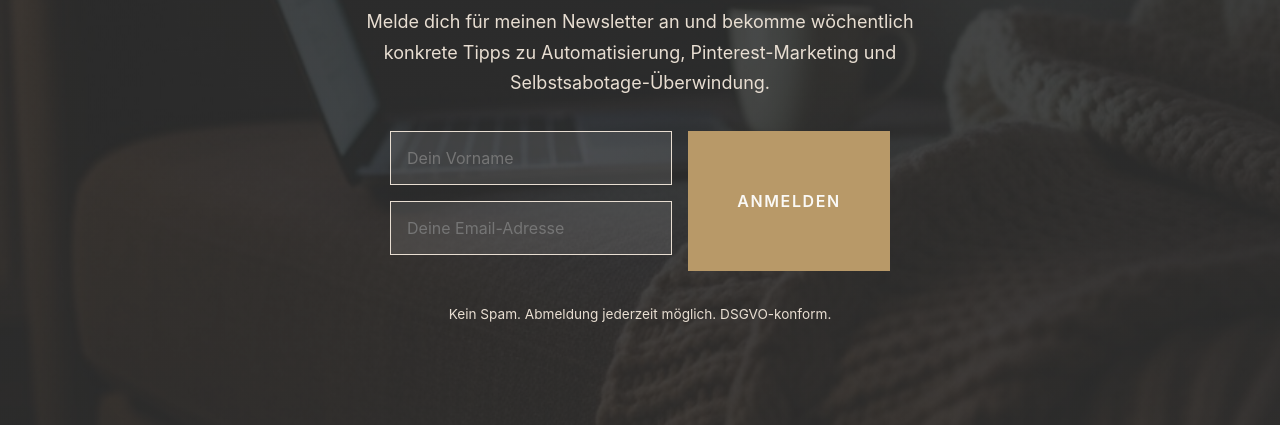
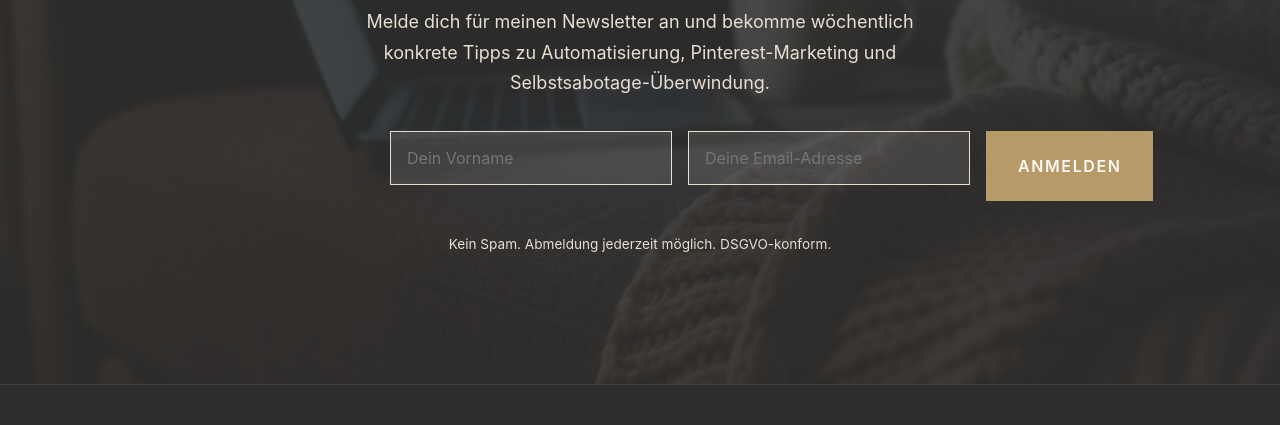
Before and after one commit to c4377/carinaannaprav, a plain HTML site: page index.html in a window 1280 px wide. Shown: the part 8560-8985 px from the top of the page. Drawn offline with nearby package versions, Linux system fonts and the light colour scheme.

Commit message:
Button width fix - flex-wrap removed

```diff
--- a/index.html
+++ b/index.html
@@ -1241,7 +1241,7 @@
 
         <!-- NEWSLETTER FORM MIT VORNAME -->
         <form class="newsletter-form" id="newsletter-form" style="max-width: 500px; margin: 2rem auto 0;">
-            <div style="display: flex; gap: 1rem; flex-wrap: wrap; margin-bottom: 1rem;">
+            <div style="display: flex; gap: 1rem; margin-bottom: 1rem;">
                 <input
                     type="text"
                     id="firstname"
```
